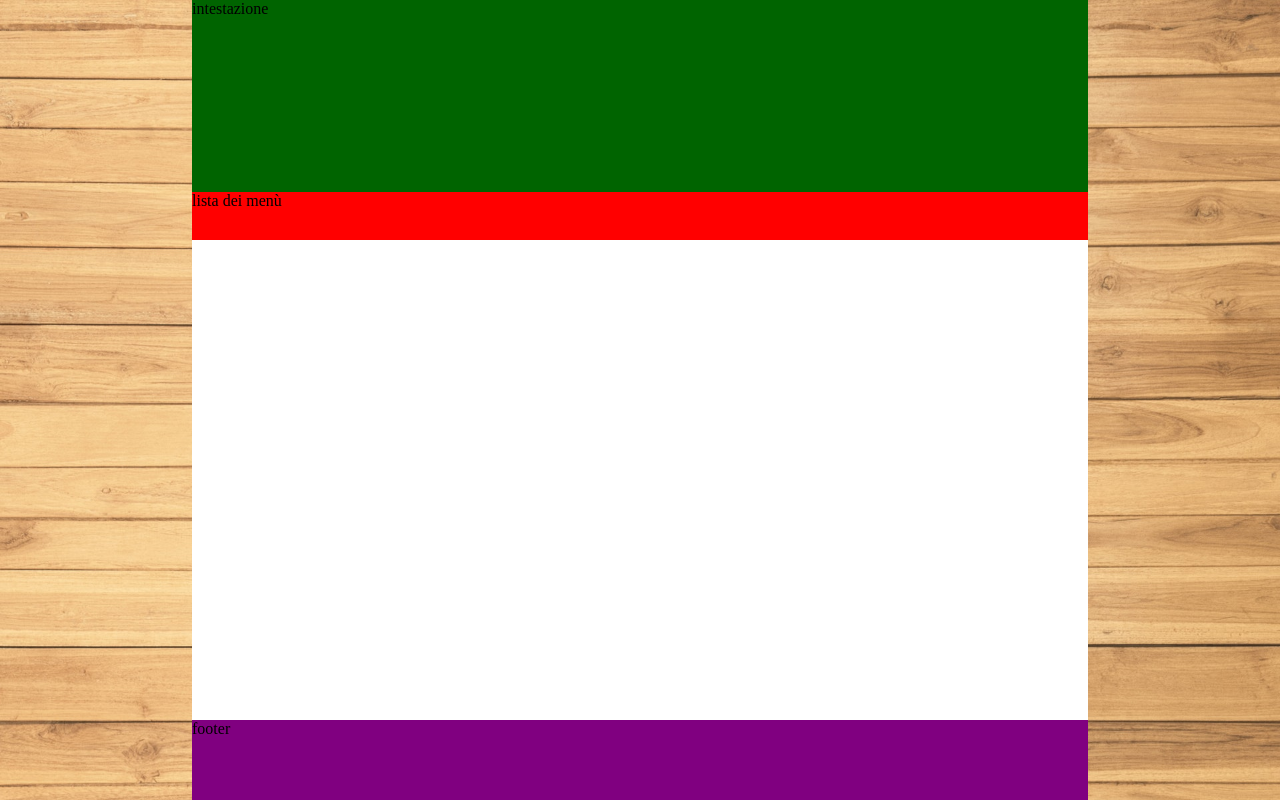
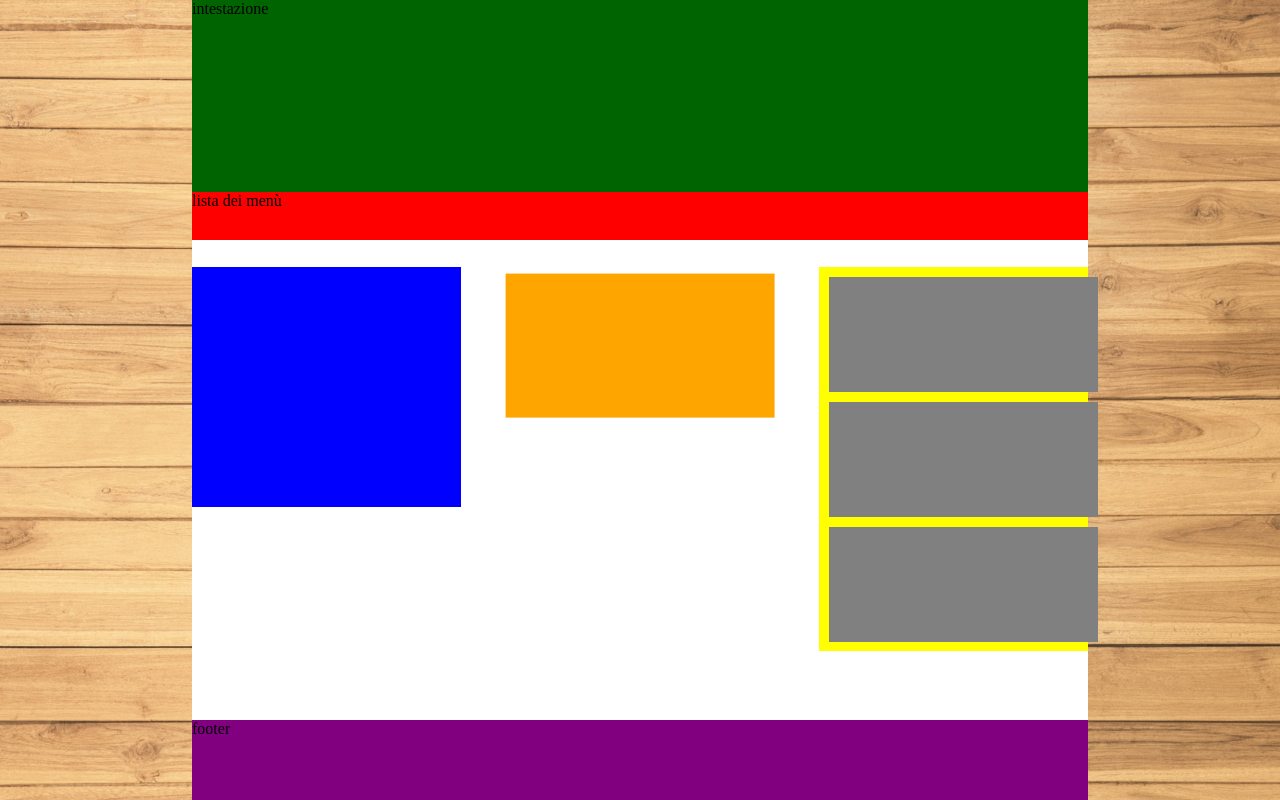
Before and after one commit to micheleprovolo/htmlcss-struttura-wp, a plain HTML site: page index.html in a window 1280 px wide. Drawn offline with Linux system fonts and the light colour scheme.

Commit message:
struttura completata con difetti

```diff
--- a/css/style.css
+++ b/css/style.css
@@ -43,6 +43,49 @@ body {
   background-color: white;
   width: 100%;
   height: 60%;
+  position: relative;
+}
+
+.corpo-pagina:after {
+  content:"";
+  display:table;
+  clear:both;
+}
+
+/* colonna sinistra */
+.sinistra {
+  background-color: blue;
+  width: 30%;
+  height: 50%;
+  margin-top: 3%;
+  float: left;
+}
+
+/* colonna centrale */
+.centrale {
+  background-color: orange;
+  width: 30%;
+  height: 30%;
+  top: 10%;
+  left: 50%;
+  transform: translate(-50%, -10%);
+  position: absolute;
+}
+
+.elemento {
+  background-color: grey;
+  width: 100%;
+  height: 30%;
+  margin: 10px;
+}
+
+/* colonna destra */
+.destra {
+  background-color: yellow;
+  width: 30%;
+  height: 80%;
+  margin-top: 3%;
+  float: right;
 }
 
 /* footer */
--- a/index.html
+++ b/index.html
@@ -25,7 +25,32 @@
       <!-- corpo della pagina -->
       <section class="corpo-pagina">
 
+        <!-- colonna sinistra -->
+        <div class="sinistra">
+
+        </div>
+
+        <!-- colonna centrale -->
+        <div class="centrale">
+
+        </div>
+
+        <!-- collona destra -->
+        <div class="destra">
+          <!-- elemento1 -->
+          <div class="elemento">
+
+          </div>
+          <div class="elemento">
+
+          </div>
+          <div class="elemento">
+
+          </div>
+        </div>
+
       </section>
+
       <!-- footer -->
       <footer class="chiusura">
         footer
```
